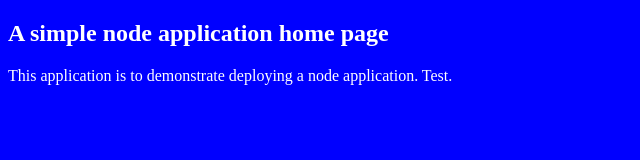
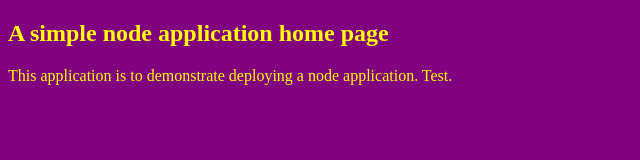
Before and after one commit to markk19/node_mk, a website: page index.html in a window 1280 px wide. Shown: the whole page, without its empty margins (0-640 px from the left). Drawn offline with Linux system fonts and the light colour scheme.

Commit message:
Changed colours

```diff
--- a/index.html
+++ b/index.html
@@ -3,7 +3,7 @@
   <head>
     <title>Basic Node App</title>
    </head>
-  <body style="background:blue; color:white;">
+  <body style="background:purple; color:yellow;">
     <h2>A simple node application home page</h2>
     <p>
       This application is to demonstrate deploying a node application.
```
